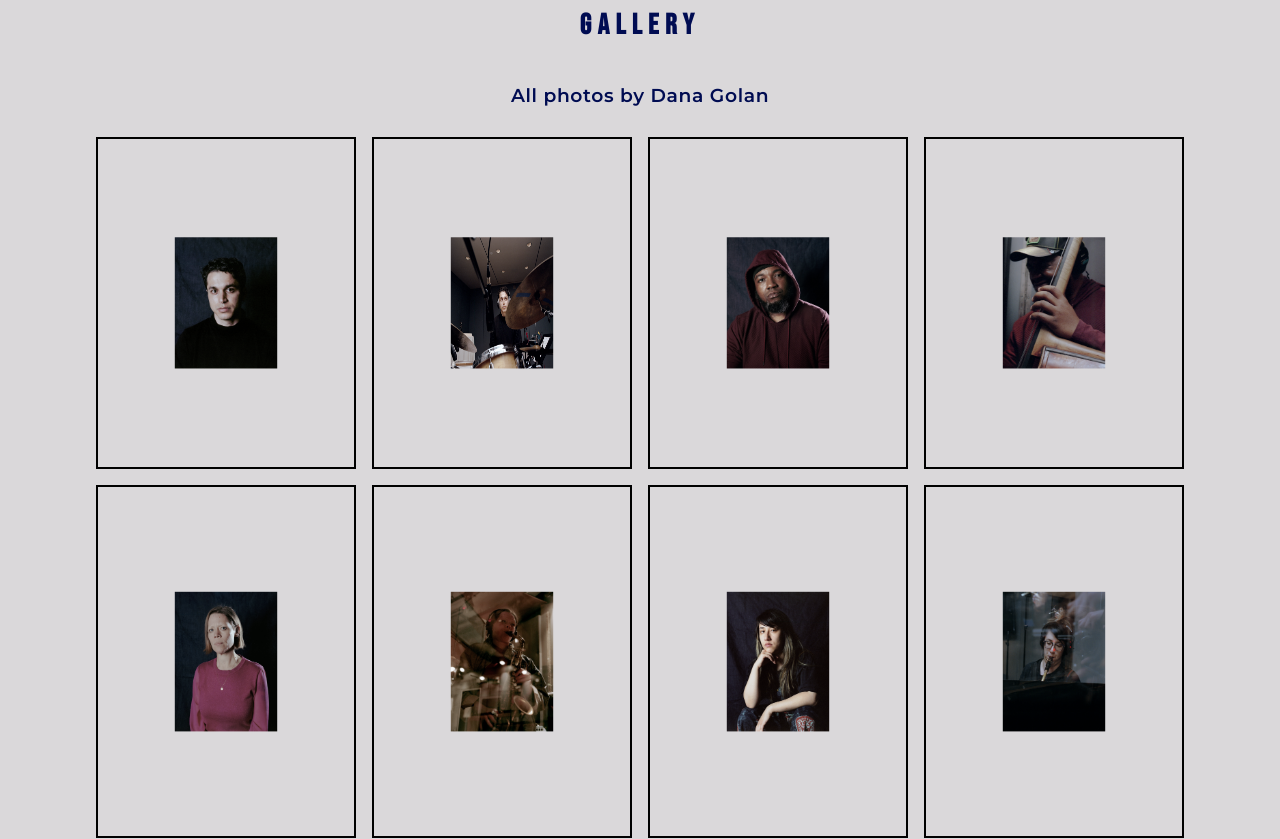
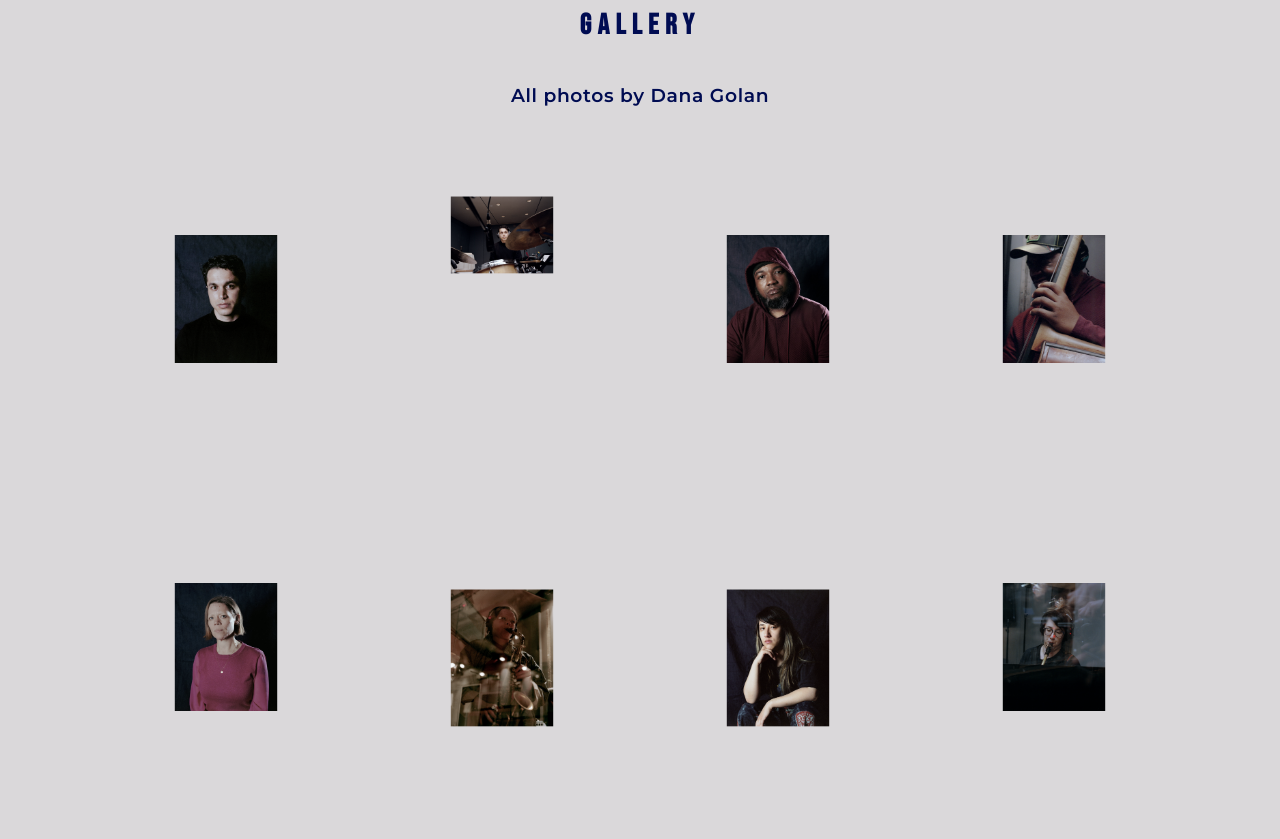
Before and after one commit to edenhargil/edenhargil.github.io, a website: page heartsofpalm.html in a window 1280 px wide. Shown: the part 2592-3431 px from the top of the page. Drawn offline with Linux system fonts and the light colour scheme; files whose address does not match are found by name.

Commit message:
fix scale on thumbs

```diff
--- a/css/heartsofpalm.css
+++ b/css/heartsofpalm.css
@@ -119,14 +119,13 @@ nav {
     max-width:20%;
     margin:10px;
     overflow:hidden;
-    box-shadow:0 0 0 2px black;
-}
+    }
 .thumbs img {
       transform:scale(0.4);
       transition:transform 0.2s ease-in-out;
       filter:grayscale(25%);
       min-width:100%;
-      min-height:100%;
+      /*min-height:100%;*/
       max-width:100%;
       max-height:100%;
  }
```
